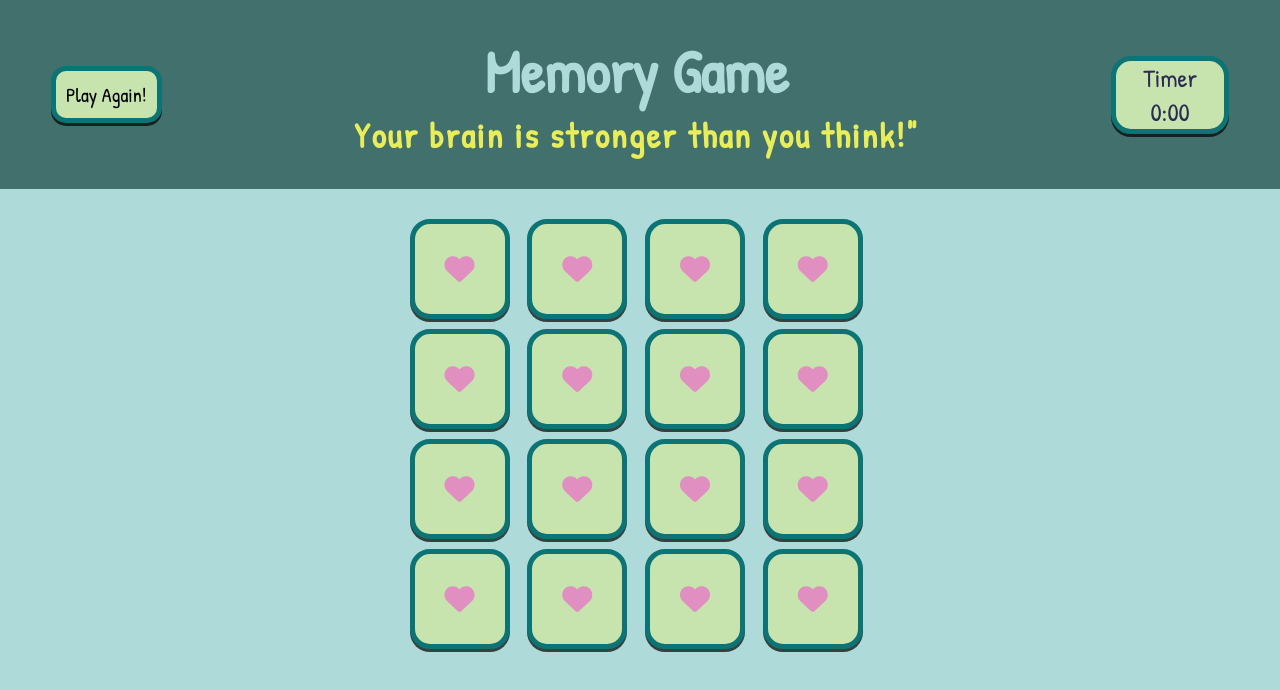
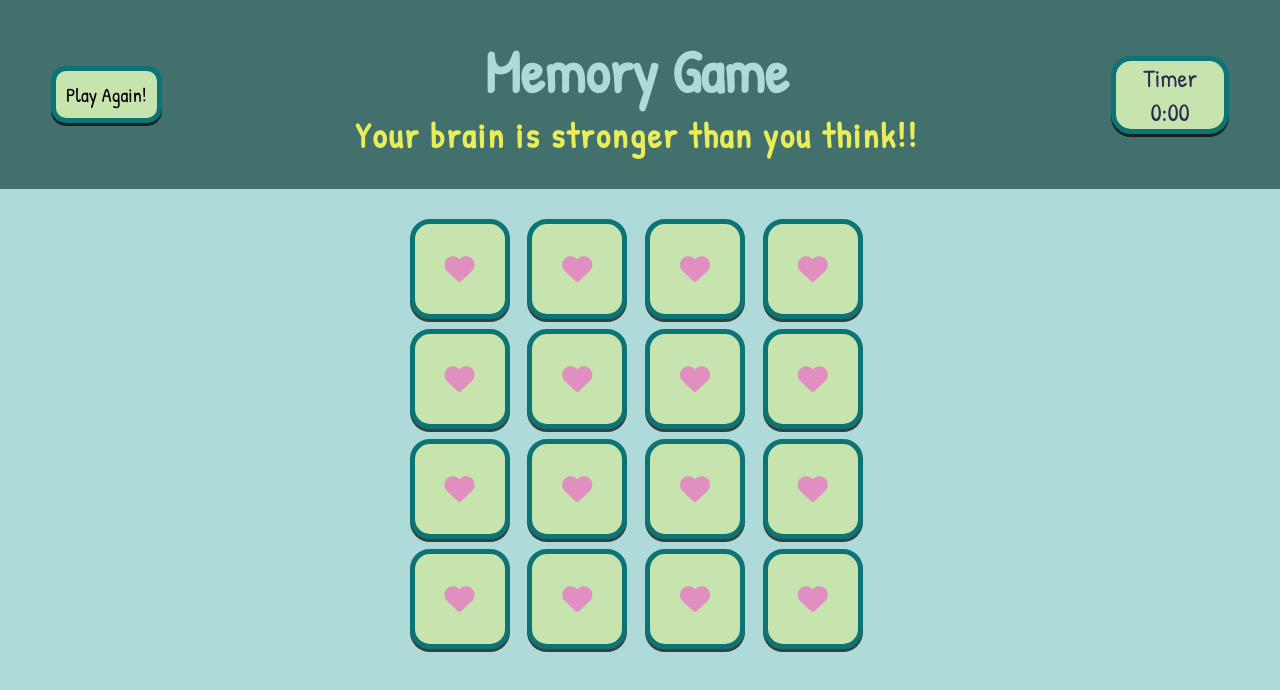
Before and after one commit to priya-sampath/Memory-game, a plain HTML site: page index.html in a window 1280 px wide. Drawn offline with Linux system fonts and the light colour scheme.

Commit message:
Removed quotes

```diff
--- a/index.html
+++ b/index.html
@@ -28,7 +28,7 @@
           <div class="header-heading">
             <h1>Memory Game</h1>
             <h2 class="header-heading-quote">
-              Your brain is stronger than you think!"
+              Your brain is stronger than you think!!
             </h2>
           </div>
           <div class="header-flex-container">
```
